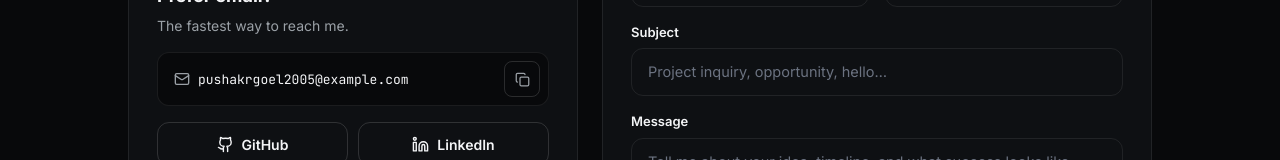
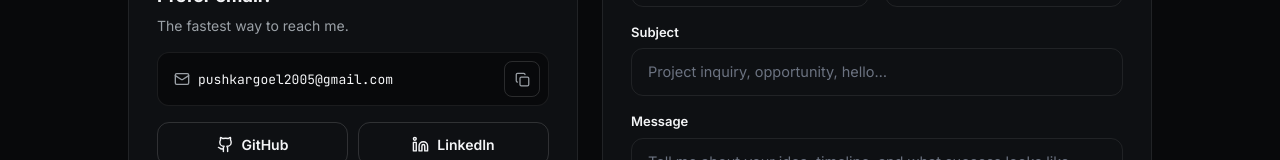
Before and after one commit to pushkargoel2005-oss/portfolio, a React (Vite) app: page / in a window 1280 px wide. Shown: the part 5478-5638 px from the top of the page. Built offline with nearby package versions, Linux system fonts and the light colour scheme.

Commit message:
Set contact recipient to pushkargoel2005@gmail.com

```diff
--- a/src/data/portfolio.js
+++ b/src/data/portfolio.js
@@ -18,7 +18,7 @@ export const siteConfig = {
   heroHeadlineB: 'I build for the web.',
   heroDescription:
     'I’m a developer focused on building clean, responsive, and user-friendly digital experiences — from thoughtful interfaces in React to reliable APIs and databases behind them.',
-  email: 'pushakrgoel2005@example.com', // TODO: your real email
+  email: 'pushkargoel2005@gmail.com',
   github: 'https://github.com/pushkargoel2005-oss', // TODO: your GitHub URL
   githubUsername: 'pushkargoel2005-oss',
   linkedin: 'https://linkedin.com/in/pushkar-goel-198427422', // TODO: your LinkedIn URL
```
